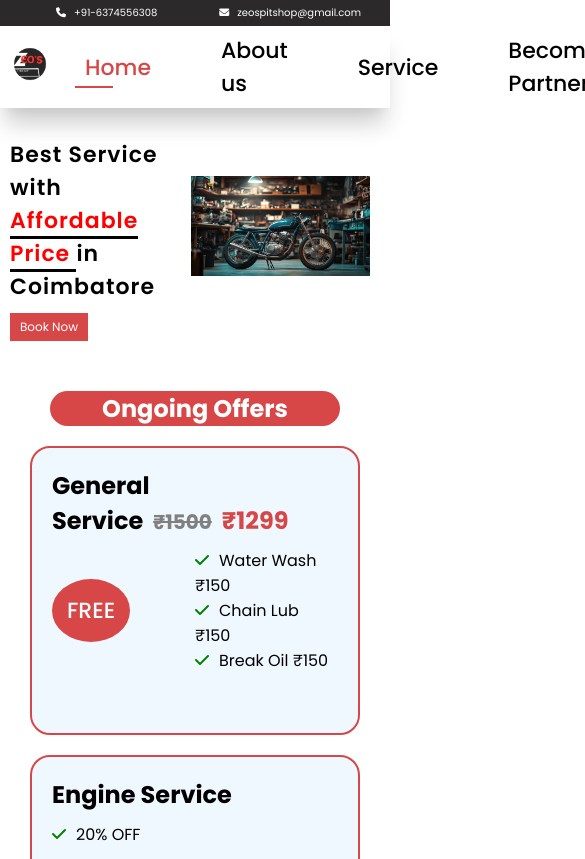
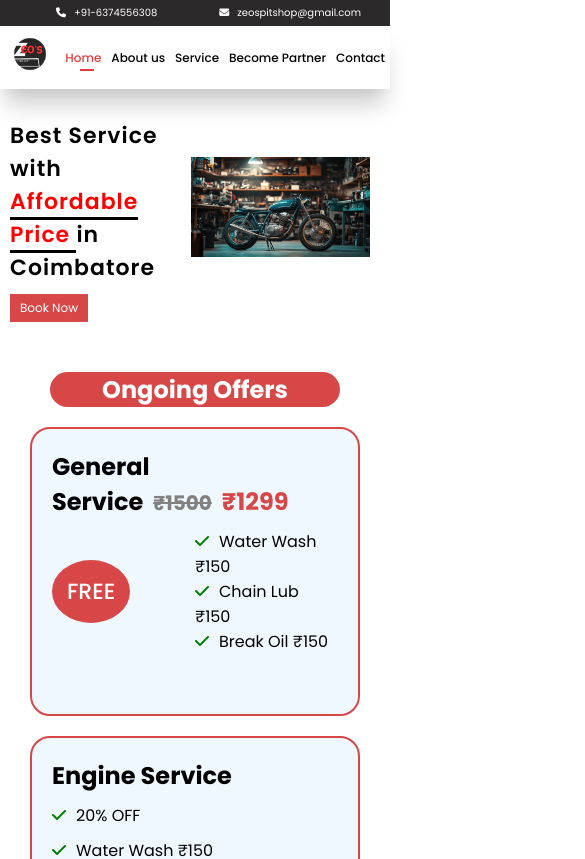
Before and after one commit to dinesh-tech-757/zeos-pitshop, a React (Vite) app: page / in a window 390 px wide. Shown: the top 859 px of the page, 585 px wide, since content can reach past the window. Built offline with nearby package versions, Linux system fonts and the light colour scheme.

Commit message:
add hover effect to navbar

```diff
--- a/src/Components/Navbar/Navbar.css
+++ b/src/Components/Navbar/Navbar.css
@@ -1,3 +1,6 @@
+ li{
+    list-style-type: none;
+ }
 
 .h-navbar{
     display: flex;
@@ -14,9 +17,6 @@
 }
 .h1-navbar a i {
     margin-right: 8px;
-}
-#nav-close{
-    display: none;
 }
 
 
@@ -45,44 +45,45 @@ nav{
     top: 0;
 
 }
-.nav-1 img{
+
+nav .nav-1 img{
     height: 80px;
     width: 80px;
     margin-left: 20px;
 }
 
-.nav-2 ul{
+nav .nav-2 ul{
     display: flex;
+    align-items: center;
     justify-content: center;
-    align-items: center;
 }
 
-.nav-2 ul li{
-    padding: 0 30px;
-    font-size: 20px;font-weight: 400;
+nav .nav-2 ul li{
+    padding: 0 20px;
     position: relative;
+
 }
-.nav-2 ul li a{
+nav .nav-2 ul li a{
     font-size: 22px;
     font-weight: 500;
-    color: #000;
-    transition: 0.2s ease-in-out;
+    transition: 0.3s ease-in-out;
+
 }
-.nav-2 ul li a:hover{
-    color: rgb(216, 71, 71);
+nav .nav-2 ul li a:hover{
+    color: rgb(228, 61, 61);
 }
-.nav-2 ul li a:hover::after,
-.nav-2 ul li a.active::after{
+nav .nav-2 ul li a:hover::after,
+nav .nav-2 ul li a.active::after{
     content: "";
     width: 30%;
     height: 2px;
-    background: rgb(216, 71, 71);
+    background: rgb(228, 61, 61);
     position: absolute;
     bottom: -4px;
     left: 20px;
 }
-.nav-2 ul li a.active{
-    color: rgb(216, 71, 71);
+nav .nav-2 ul li a.active{
+    color: rgb(228, 61, 61);
 }
 nav i{
     color: #000;
@@ -134,14 +135,10 @@ nav i{
     }
     nav .nav-2 ul li{
         font-size: 11px;
-        margin-left: 5px;
-        margin-right: 5px;
+        padding: 0 5px;
     }
-    #nav-close{
-        display: block;
-    }
-    #nav-menu{
-        display: none;
+    nav .nav-2 ul li a{
+        font-size: 12px;
     }
 
 }
--- a/src/Components/Navbar/Navbar.jsx
+++ b/src/Components/Navbar/Navbar.jsx
@@ -28,9 +28,9 @@ const Navbar = () => {
                 <li><a href="#">Service</a></li>
                 <li><a href="#">Become Partner</a></li>
                 <li><a href="#">Contact</a></li>
-                {/* <li><a href="#"><i class="fa-solid fa-bars"></i></a></li> */}
             </ul>
         </div>
+
     </nav>
     </>
   )
```
